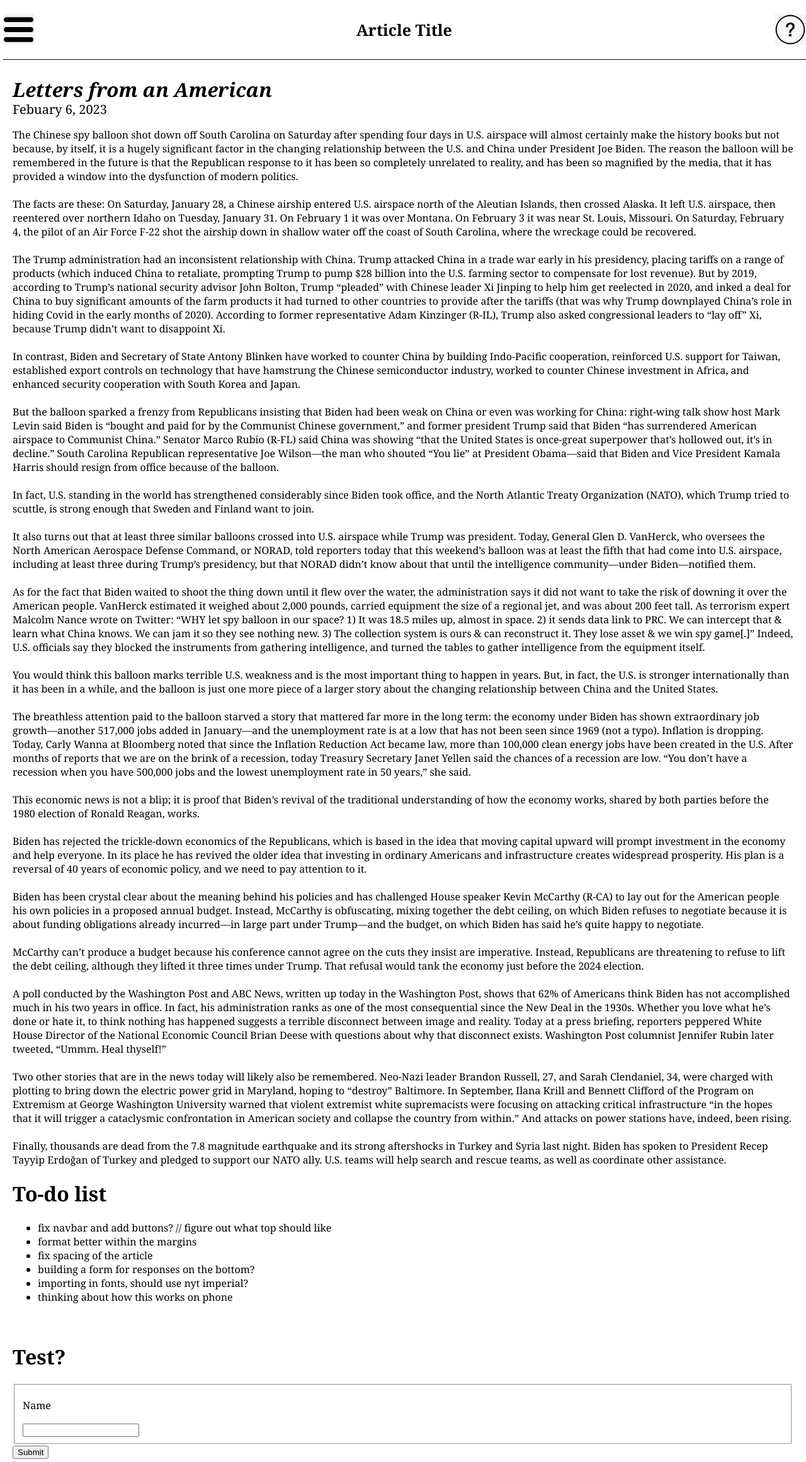
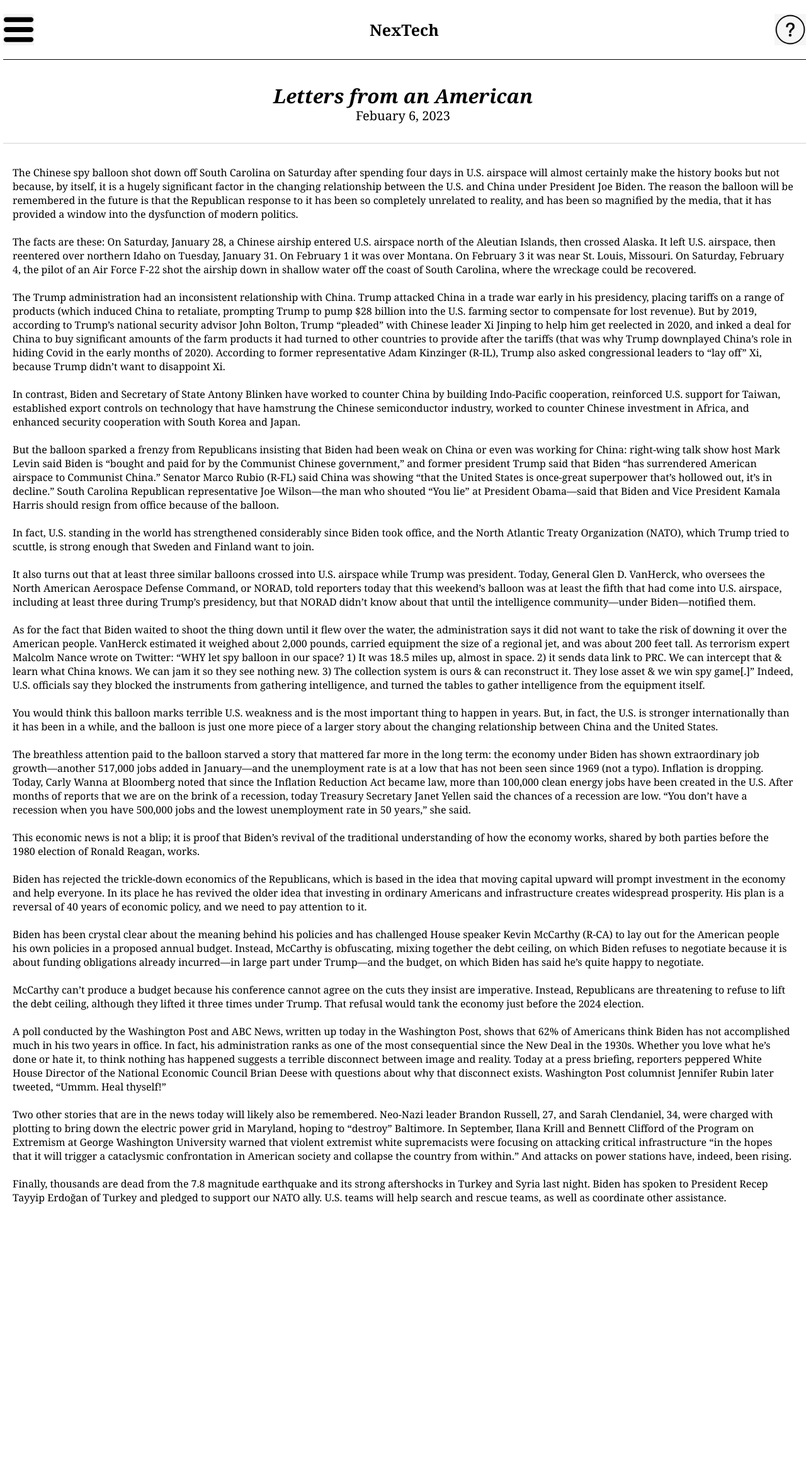
Before and after one commit to prgoodwin/nexttech, a Next.js app: page / in a window 1280 px wide. Shown: the whole page at 63% size. After the commit the page ends 1949 px from the top, so only its background shows below. Built offline with nearby package versions, Linux system fonts and the light colour scheme.

Commit message:
fixing title and adding shadows

```diff
--- a/src/pages/article.tsx
+++ b/src/pages/article.tsx
@@ -2,8 +2,10 @@
 export default function article(){
     return (
         <div className="article">
-            <p className="article--title">Letters from an American</p>
-            <p className="article--summary">Febuary 6, 2023</p>
+            <div className="article--header">
+                <p className="article--title">Letters from an American</p>
+                <p className="article--date">Febuary 6, 2023</p>
+            </div>
             <p className="article--body">
                 The Chinese spy balloon shot down off South Carolina on Saturday after spending four days in U.S. airspace will almost certainly make the history books but not because, by itself, it is a hugely significant factor in the changing relationship between the U.S. and China under President Joe Biden. The reason the balloon will be remembered in the future is that the Republican response to it has been so completely unrelated to reality, and has been so magnified by the media, that it has provided a window into the dysfunction of modern politics.
                 <br></br><br></br>
@@ -39,16 +41,6 @@ export default function article(){
                 <br></br><br></br>
                 Finally, thousands are dead from the 7.8 magnitude earthquake and its strong aftershocks in Turkey and Syria last night. Biden has spoken to President Recep Tayyip Erdoğan of Turkey and pledged to support our NATO ally. U.S. teams will help search and rescue teams, as well as coordinate other assistance.
             </p>
-
-            <h1>To-do list</h1>
-            <ul>
-                <li>fix navbar and add buttons? // figure out what top should like</li>
-                <li>format better within the margins</li>
-                <li>fix spacing of the article</li>
-                <li>building a form for responses on the bottom?</li>
-                <li>importing in fonts, should use nyt imperial?</li>
-                <li>thinking about how this works on phone</li>
-            </ul>
         </div>
     )
 }
--- a/src/pages/form.tsx
+++ /dev/null
@@ -1,26 +0,0 @@
-import { useState } from 'react'
-
-export default function Form(){
-    const [submitting, setSubmitting] = useState(false);
-    const handleSubmit = (event: { preventDefault: () => void; }) => {
-        event.preventDefault();
-        setSubmitting(true);
-
-        alert('You have submitted the form.')
-    }
-
-    return (
-        <div className="form--wrapper">
-            <h1>Test?</h1>
-            <form onSubmit={handleSubmit}>
-                <fieldset>
-                    <label>
-                        <p>Name</p>
-                        <input name="name" />
-                    </label>
-                </fieldset>
-                <button type="submit">Submit</button>
-            </form>
-        </div>
-    )
-}
--- a/src/pages/index.tsx
+++ b/src/pages/index.tsx
@@ -1,13 +1,11 @@
 import NavBar from './navbar'
 import Article from './article'
-import Form from './form'
 
 export default function Home() {
   return (
     <>
       <NavBar />
       <Article />
-      <Form />
     </>
   )
 }
--- a/src/pages/navbar.tsx
+++ b/src/pages/navbar.tsx
@@ -3,7 +3,7 @@ export default function NavBar(){
     return (
         <nav>
             <img src="menu.png" className="nav--menu"/>
-            <p className="nav--title">Article Title</p>
+            <p className="nav--title">NexTech</p>
             <img src="help.png" className="nav--help"/>
         </nav>
     )
--- a/src/styles/globals.css
+++ b/src/styles/globals.css
@@ -9,12 +9,11 @@ nav {
   flex-direction: row;
   margin-bottom: 10px;
   align-items: center;
-  box-shadow: 5px 1px;
+  box-shadow: 5px 1px black;
 }
 
 .article {
   background-color: white;
-  padding: 20px;
 }
 
 .nav--menu {
@@ -37,22 +36,30 @@ nav {
   margin-left: auto;
 }
 
+.article--header{
+  display: flex;
+  flex-direction: column;
+  padding-bottom: 25px;
+  box-shadow: 5px 1px lightgrey;
+  padding: 30px;
+}
+
 .article--title {
   font-weight: 700;
   font-size: 1.9375rem;
   font-style: italic;
   line-height: 2.25rem;
-  margin: 0px;
+  margin: 0px auto 0px auto;
 }
 
-.article--summary {
+.article--date {
   font-weight: 300;
   font-size: 1.25rem;
-  margin: 0px;
+  margin: 0px auto 0px auto;
 }
 
-.form--wrapper {
-  padding: 5px 20px;
+.article--body{
+  padding: 20px;
 }
 
 /* :root {
```
